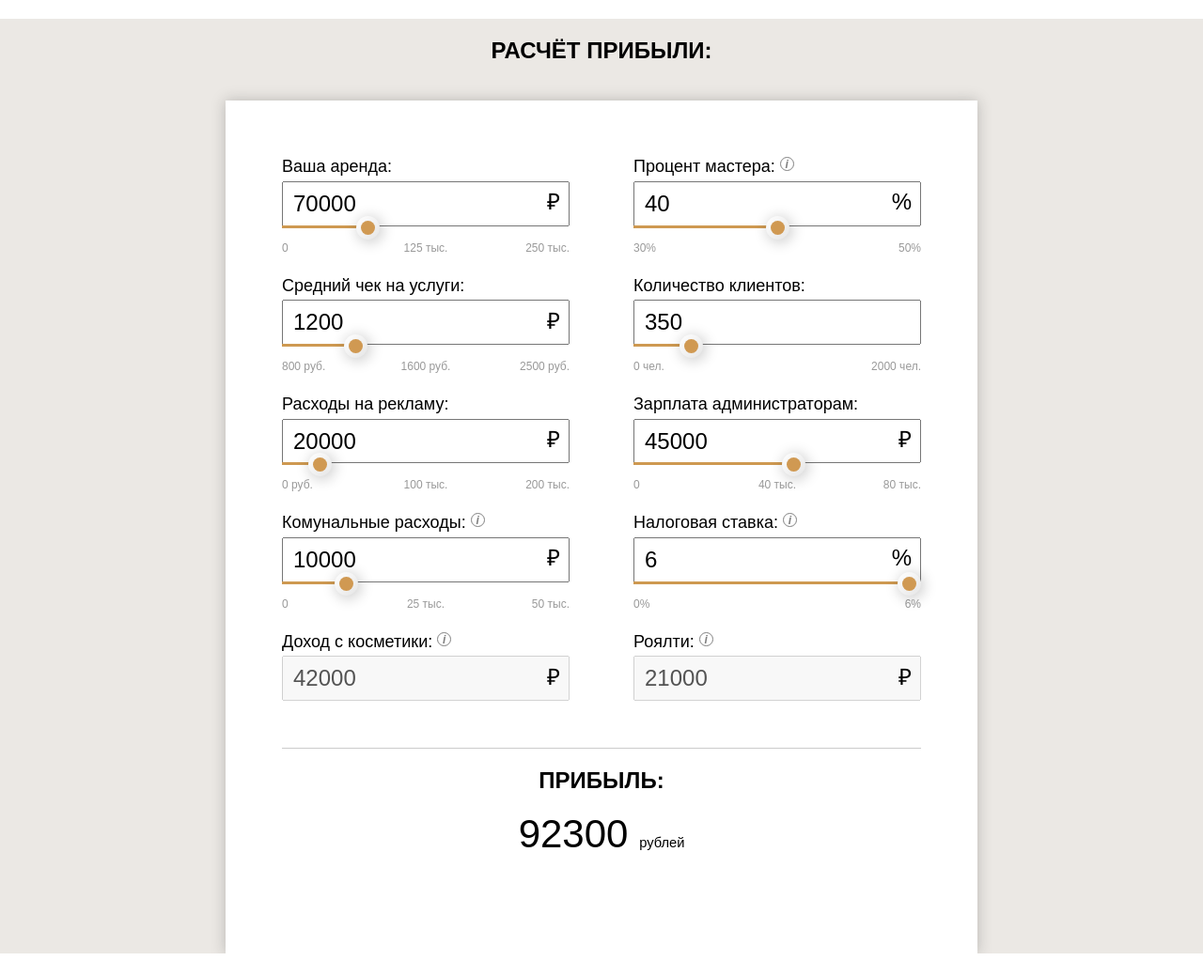
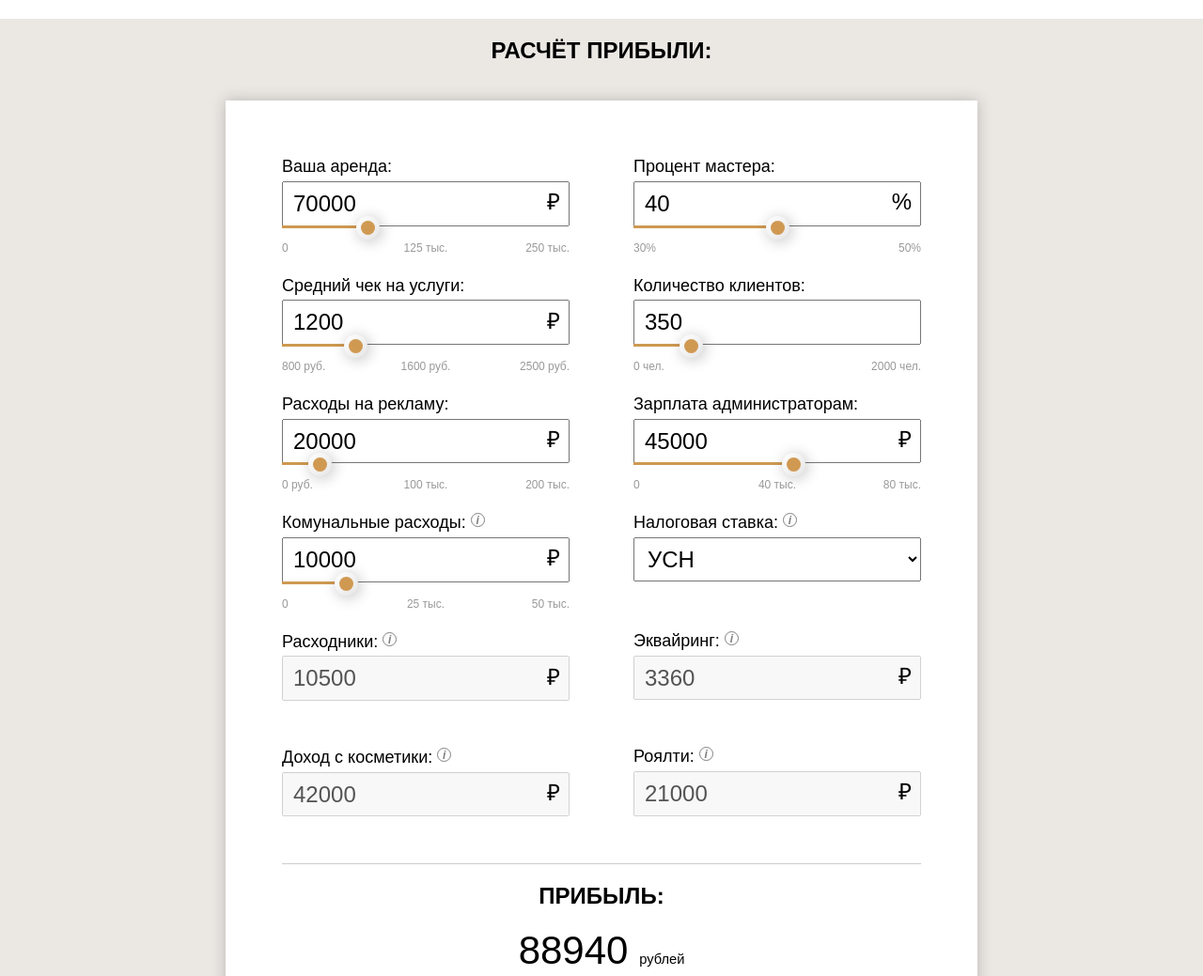
Before and after one commit to VerDan777/oldboy-f-calculator, a website: page src/index.pug in a window 1280 px wide. Shown: the top 1039 px of the page at 94% size. Before the commit the page ends 1015 px from the top, so only its background shows below. Drawn offline with nearby package versions, Linux system fonts and the light colour scheme; files that its build step writes are made by us from their sources; files whose address does not match are found by name.

Commit message:
Add consumables and acquiring fields Change tax calculation Fix styles for new fields

```diff
--- a/src/index.pug
+++ b/src/index.pug
@@ -31,7 +31,7 @@ body
                     //-     .fr-calculator__popup Lorem ipsum, dolor sit amet consectetur adipisicing elit. Exercitationem accusantium, magnam ducimus eos ab numquam dolorum, omnis cum quam odio aut totam id corporis, error quidem iure rem illo a!
                     .fr-calculator__input-deco ₽
                     input#fc-average-check.fr-calculator__input(type="text" value="1200")
-                    input.fr-calculator__range(type="range" min="800" max="2500" step="100" value="1200")
+                    input.fr-calculator__range(type="range" min="800" max="2500" step="25" value="1200")
                     .fr-calculator__scale
                         p.fr-calculator__scale-start 800 руб.
                         p.fr-calculator__scale-middle 1600 руб.
@@ -52,7 +52,6 @@ body
                 .fr-calculator__form-group
                     label.fr-calculator__label Комунальные расходы:<span> i </span>
                         .fr-calculator__popup Расходы на электричество, воду, отопление и прочие комунальные расходы.
-
                     .fr-calculator__input-deco ₽
                     input#fc-expenses.fr-calculator__input(type="text" value="10000")
                     input.fr-calculator__range(type="range" min="0" max="50000" step="1000" value="10000")
@@ -62,20 +61,27 @@ body
                         p.fr-calculator__scale-end 50 тыс.
 
                 .fr-calculator__form-group
+                    label.fr-calculator__label Расходники:<span> i </span>
+                        .fr-calculator__popup Расходы на оказание услуги (угощение, лезвия, салфетки и т. п.)
+                    .fr-calculator__input-deco ₽
+                    input#fc-consumables.fr-calculator__input(type="text" value="100500" disabled)
+
+                .fr-calculator__form-group
                     label.fr-calculator__label Доход с косметики:<span> i </span>
-                        .fr-calculator__popup Не менее 10% с оборота.
+                        .fr-calculator__popup Продажи косметики не менее 15% с оборота. С учётом наценки на косметику в 200%, прибыль от продажи косметики получается 10% от оборота по услугам.
                     .fr-calculator__input-deco ₽
                     input#fc-cosmetics.fr-calculator__input(type="text" value="45000" disabled)
 
 
             .fr-calculator__right-column
                 .fr-calculator__form-group
-                    label.fr-calculator__label Процент мастера:<span> i </span>
-                        .fr-calculator__popup Процент мастера от стоимости услуг.<br>Обычно:
-                            ul
-                                li 30% для новичков
-                                li 40% для обычных мастеров
-                                li 50% для мастеров со стажем (шеф-мастеров)
+                    label.fr-calculator__label Процент мастера:
+                    //- <span> i </span>
+                        //- .fr-calculator__popup Процент мастера от стоимости услуг.<br>Обычно:
+                        //-     ul
+                        //-         li 30% для новичков
+                        //-         li 40% для обычных мастеров
+                        //-         li 50% для мастеров со стажем (шеф-мастеров)
                     .fr-calculator__input-deco %
                     input#fc-barber-share.fr-calculator__input(type="text" value="40")
                     input.fr-calculator__range(type="range" min="30" max="50" value="40")
@@ -103,16 +109,29 @@ body
 
                 .fr-calculator__form-group
                     label.fr-calculator__label Налоговая ставка:<span> i </span>
-                        .fr-calculator__popup Обычно:
+                        .fr-calculator__popup
                             ul
                                 li 6% для УСН
-                                li 3% для УСН с безнала («серая» схема)
-                    .fr-calculator__input-deco %
-                    input#fc-tax.fr-calculator__input(type="text" value="6")
-                    input.fr-calculator__range(type="range" min="0" max="6" value="6")
-                    .fr-calculator__scale
-                        p.fr-calculator__scale-start 0%
-                        p.fr-calculator__scale-end 6%
+                                li 3% для УСН с безнала («серая» схема, примерно 50% чеков идёт безналом)
+                                li Патент 56 000 Рублей в год
+                                //- li «Доход-расход» — 15% с прибыли
+                    //- .fr-calculator__input-deco %
+                    //- input#fc-tax.fr-calculator__input(type="text" value="6")
+                    //- input.fr-calculator__range(type="range" min="0" max="6" value="6")
+                    //- .fr-calculator__scale
+                    //-     p.fr-calculator__scale-start 0%
+                    //-     p.fr-calculator__scale-end 6%
+                    select#fc-tax.fr-calculator__select(name="")
+                        option(value="usn6") УСН
+                        option(value="usn3") УСН с безнала
+                        option(value="patent") Патент
+                        //- option(value="profit") Доход - расход
+
+                .fr-calculator__form-group
+                    label.fr-calculator__label Эквайринг:<span> i </span>
+                        .fr-calculator__popup 0.8% от оборота (с учётом, что примерно пловина операций проходит по безналу).
+                    .fr-calculator__input-deco ₽
+                    input#fc-acquiring.fr-calculator__input(type="text" value="12345" disabled)
 
                 .fr-calculator__form-group
                     label.fr-calculator__label Роялти:<span> i </span>
--- a/src/sass/_fr-calculator.scss
+++ b/src/sass/_fr-calculator.scss
@@ -178,6 +178,22 @@
         width: 45%;
     }
 
+    &__select {
+        // box model
+        display: block;
+        width: 100%;
+        margin-bottom: 3px;
+        padding: 8px 10px;
+
+        // typography
+        font-size: 24px;
+
+        option {
+            // box model
+            padding: 8px 10px;
+        }
+    }
+
     &__scale {
         // positioning
         position: relative;
```
Also changed, not shown: dist/fr-calculator.js, dist/index.html, dist/styles.css.
